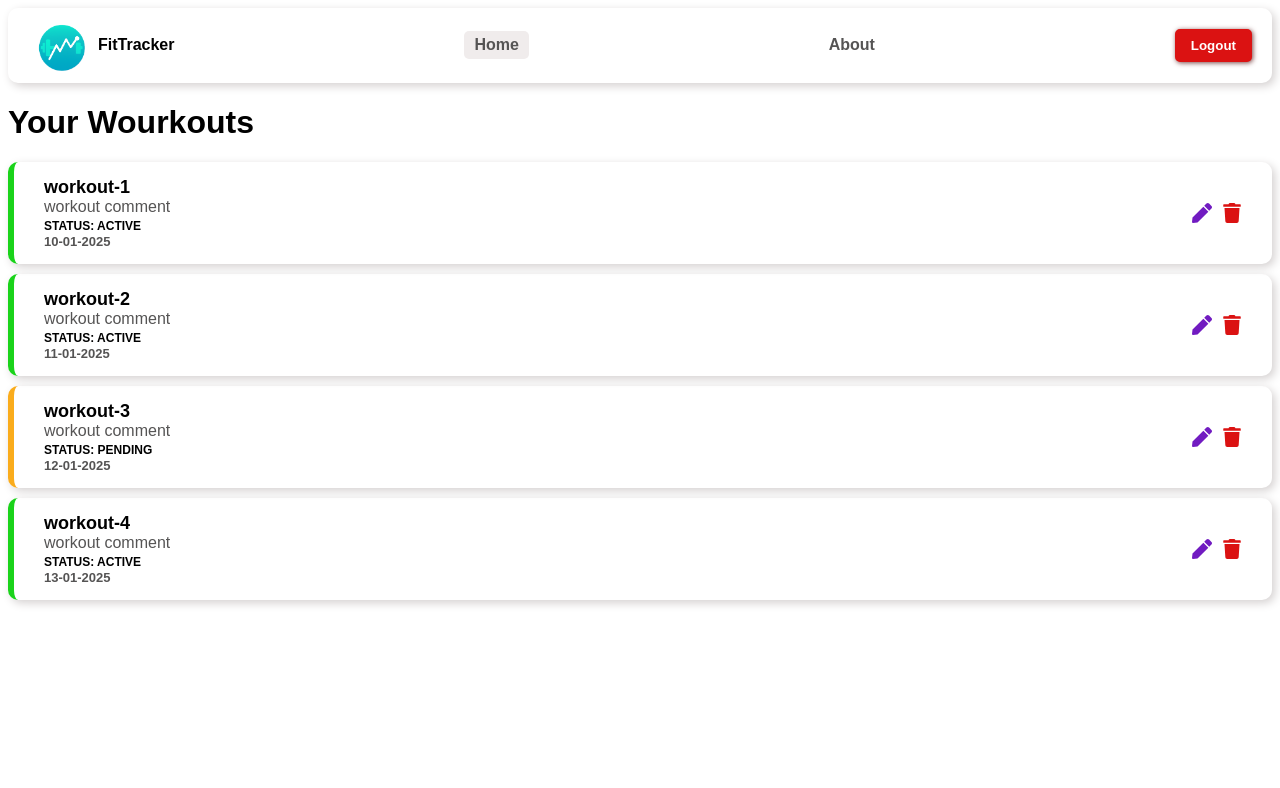
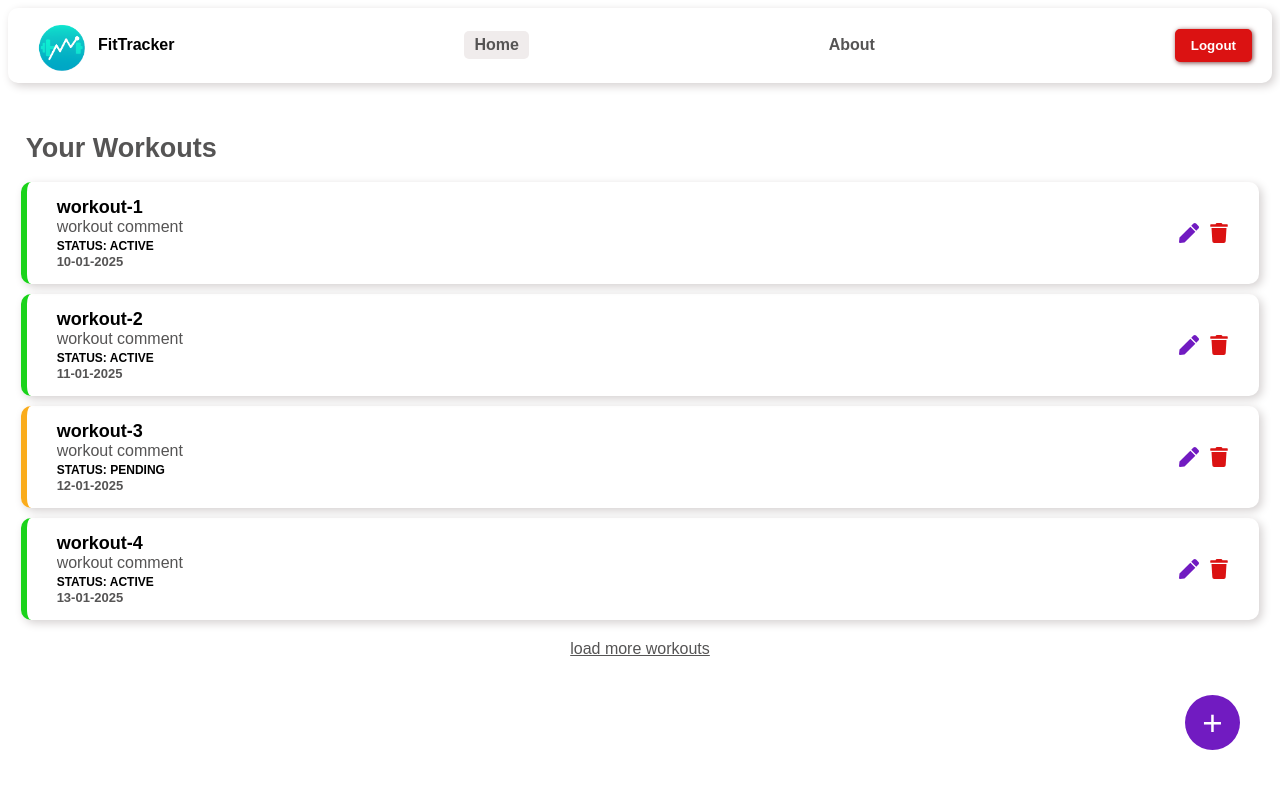
Before and after one commit to fateme-abdellahi/workout_tracker, a React (Vite) app in the folder frontend/workout-tracker/: page / in a window 1280 px wide. Shown: the top 788 px of the page. Built offline with nearby package versions, Linux system fonts and the light colour scheme.

Commit message:
add home page ui

```diff
--- /dev/null
+++ b/frontend/workout-tracker/src/assets/css/home.css
@@ -0,0 +1,41 @@
+@import url(./utils/variables.css);
+
+.workouts {
+    width: 98%;
+    margin: auto;
+}
+
+.workouts-title {
+    margin-top: 50px;
+    font-size: 27px;
+    margin-left: 5px;
+    color: var(--dark-gray);
+}
+
+.workout-add-button {
+    position: fixed;
+    bottom: 50px;
+    right: 40px;
+    background-color: var(--purple);
+    border: none;
+    border-radius: 50%;
+    width: 55px;
+    height: 55px;
+    color: white;
+    font-size: 35px;
+}
+
+.workout-add-button:hover {
+    cursor: pointer;
+}
+
+.workouts-load-more {
+    color: var(--dark-gray);
+    text-decoration: underline;
+    text-align: center;
+    margin-top: 20px;
+}
+
+.workouts-load-more:hover {
+    cursor: pointer;
+}
--- a/frontend/workout-tracker/src/pages/home.jsx
+++ b/frontend/workout-tracker/src/pages/home.jsx
@@ -1,12 +1,17 @@
 import Workout from "../components/workout"
+import '../assets/css/home.css'
 
 const Home = () => {
     return <>
-        <h1>Your Wourkouts</h1>
-        <Workout name="workout-1" status="active" date="10-01-2025" comment="workout comment" key="1" />
-        <Workout name="workout-2" status="active" date="11-01-2025" comment="workout comment" key="1" />
-        <Workout name="workout-3" status="pending" date="12-01-2025" comment="workout comment" key="1" />
-        <Workout name="workout-4" status="active" date="13-01-2025" comment="workout comment" key="1" />
+        <div className="workouts">
+            <button className="workout-add-button">+</button>
+            <h1 className="workouts-title">Your Workouts</h1>
+            <Workout name="workout-1" status="active" date="10-01-2025" comment="workout comment" key="1" />
+            <Workout name="workout-2" status="active" date="11-01-2025" comment="workout comment" key="1" />
+            <Workout name="workout-3" status="pending" date="12-01-2025" comment="workout comment" key="1" />
+            <Workout name="workout-4" status="active" date="13-01-2025" comment="workout comment" key="1" />
+        </div>
+        <div className="workouts-load-more">load more workouts</div>
     </>
 }
 export default Home
```
